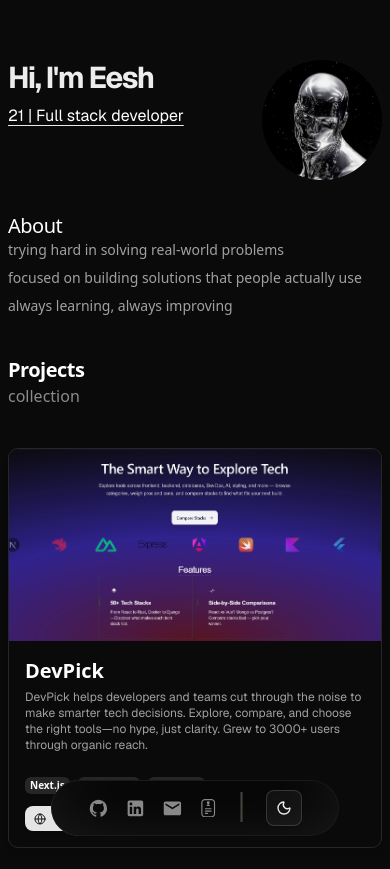
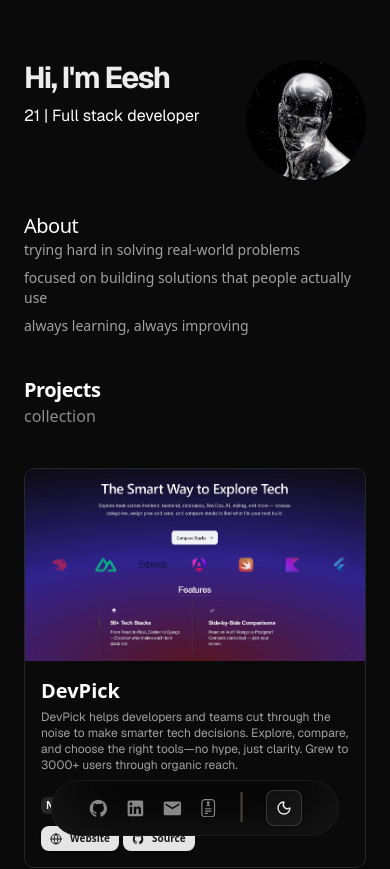
Before and after one commit to eeshm/portfolio, a Next.js app: page / in a window 390 px wide. Shown: the top 869 px of the page. Built offline with nearby package versions, Linux system fonts and the light colour scheme.

Commit message:
mobile responsive fix

```diff
--- a/app/page.tsx
+++ b/app/page.tsx
@@ -15,7 +15,7 @@
 
       <Navbar />
       <div
-        className="min-h-screen w-full flex flex-col overflow-y-auto items-center justify-start px-2">
+        className="min-h-screen w-full flex flex-col overflow-y-auto items-center justify-start px-6">
         <div
           className="max-w-2xl mx-auto  md:px-8 ">
           <div>
--- a/components/About.tsx
+++ b/components/About.tsx
@@ -12,7 +12,7 @@
                         <span className="inline-block text-3xl font-bold tracking-tighter sm:text-5xl xl:text-6xl/none">
                             Hi, I'm Eesh
                         </span>
-                        <span className="inline-block underline decoration underline-offset-4 dark:decoration-[#ebeae5]  decoration-[#14120b]  text-base  md:text-lg max-w-[600px] text-black dark:text-white">
+                        <span className="inline-block text-base  md:text-lg max-w-[600px] text-black dark:text-white">
                             21 | Full stack developer
                         </span>
                     </div>
```
Also changed, not shown: 1 other file (tests, documents, lock files or other folders).
